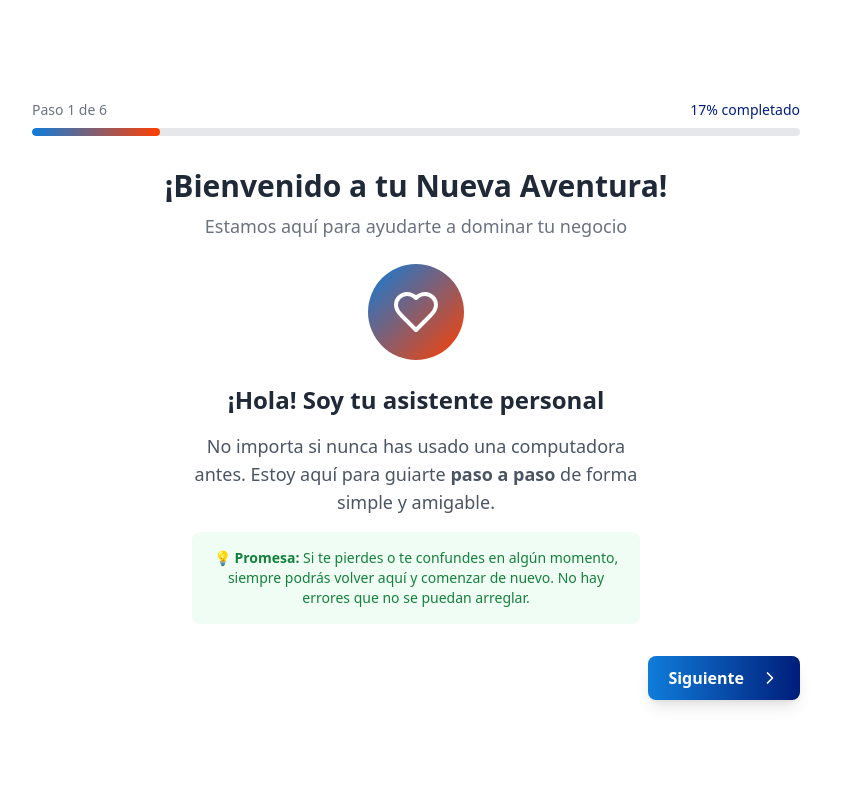
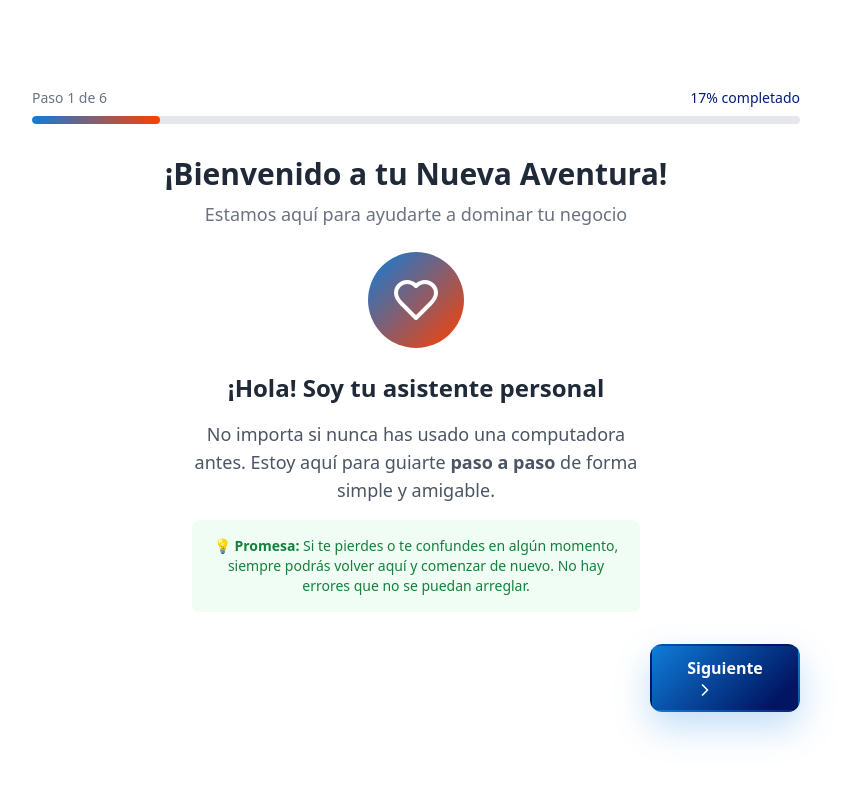
Before and after one commit to jpfrut/jpfrut, a React (Vite) app: page / in a window 1280 px wide. Shown: the top 800 px of the page, without its empty margins (224-1069 px from the left). Built offline with nearby package versions, Linux system fonts and the light colour scheme.

Commit message:
feat: align ui components with brand tokens

```diff
--- a/src/components/ui/Badge.jsx
+++ b/src/components/ui/Badge.jsx
@@ -1,22 +1,26 @@
 import { motion } from 'framer-motion'
+import { tones } from '../../theme/brandTokens'
+
+const toneKeys = Object.keys(tones)
 
 const Badge = ({
   children,
-  variant = 'default',
+  variant = 'tint',
+  tone = 'neutral',
   size = 'md',
   icon,
   pulse = false,
   className = '',
 }) => {
-  const variants = {
-    default: 'bg-slate-100 text-slate-700',
-    primary: 'bg-primary-100 text-primary-700',
-    secondary: 'bg-secondary-100 text-secondary-700',
-    success: 'bg-green-100 text-green-700',
-    warning: 'bg-yellow-100 text-yellow-700',
-    danger: 'bg-red-100 text-red-700',
-    info: 'bg-blue-100 text-blue-700',
+  let resolvedVariant = variant
+  let resolvedTone = tone
+
+  if (toneKeys.includes(variant) && tone === 'neutral') {
+    resolvedTone = variant
+    resolvedVariant = 'tint'
   }
+
+  const toneToken = tones[resolvedTone] ?? tones.neutral
 
   const sizes = {
     sm: 'px-2 py-0.5 text-xs',
@@ -24,19 +28,47 @@ const Badge = ({
     lg: 'px-4 py-1.5 text-base',
   }
 
+  const variantStyles = {
+    solid: {
+      background: toneToken.gradient,
+      color: toneToken.onSolid,
+      borderColor: 'transparent',
+    },
+    tint: {
+      background: toneToken.surface,
+      color: toneToken.onSurface,
+      borderColor: 'transparent',
+    },
+    outline: {
+      background: 'transparent',
+      color: toneToken.onSurface,
+      borderColor: toneToken.border,
+    },
+  }
+
+  const style = variantStyles[resolvedVariant] ?? variantStyles.tint
+  const normalizedClassName = className ?? ''
+  const hasCustomBackground = /(^|\s)(bg-|from-|via-|to-)/.test(normalizedClassName)
+  const hasCustomText = /(^|\s)text-/.test(normalizedClassName)
+  const hasCustomBorder = /(^|\s)border(-|\[)/.test(normalizedClassName)
+
   return (
     <motion.span
       initial={{ scale: 0 }}
       animate={{ scale: 1 }}
       className={`
-        inline-flex items-center gap-1.5 rounded-full font-semibold
-        ${variants[variant]}
+        inline-flex items-center gap-1.5 rounded-full font-semibold border border-transparent
         ${sizes[size]}
         ${pulse ? 'animate-pulse' : ''}
         ${className}
       `}
+      style={{
+        background: hasCustomBackground ? undefined : style.background,
+        color: hasCustomText ? undefined : style.color,
+        borderColor: hasCustomBorder ? undefined : style.borderColor,
+      }}
     >
-      {icon && <span>{icon}</span>}
+      {icon && <span className="flex items-center" aria-hidden="true">{icon}</span>}
       {children}
     </motion.span>
   )
--- a/src/components/ui/Button.jsx
+++ b/src/components/ui/Button.jsx
@@ -1,25 +1,65 @@
 import { motion } from 'framer-motion'
+import { tones, shadows } from '../../theme/brandTokens'
+
+const toneKeys = Object.keys(tones)
 
 const Button = ({
   children,
   onClick,
-  variant = 'primary',
+  variant = 'solid',
+  tone = 'primary',
   size = 'md',
   disabled = false,
   className = '',
   icon,
+  iconPosition = 'left',
   ...props
 }) => {
-  const baseClasses = 'font-semibold rounded-lg transition-all duration-200 flex items-center justify-center gap-2'
+  const baseClasses =
+    'font-semibold rounded-xl transition-all duration-200 flex items-center justify-center gap-2 border-2 border-transparent focus-visible:outline-none focus-visible:ring-2 focus-visible:ring-offset-2 focus-visible:ring-primary-200'
 
-  const variants = {
-    primary: 'bg-gradient-to-r from-primary-500 to-primary-600 text-white hover:from-primary-600 hover:to-primary-700 shadow-lg hover:shadow-xl',
-    secondary: 'bg-gradient-to-r from-secondary-500 to-secondary-600 text-white hover:from-secondary-600 hover:to-secondary-700 shadow-lg hover:shadow-xl',
-    outline: 'border-2 border-primary-500 text-primary-600 hover:bg-primary-50',
-    ghost: 'text-primary-600 hover:bg-primary-50',
-    success: 'bg-gradient-to-r from-green-500 to-emerald-600 text-white hover:from-green-600 hover:to-emerald-700 shadow-lg',
-    danger: 'bg-gradient-to-r from-red-500 to-rose-600 text-white hover:from-red-600 hover:to-rose-700 shadow-lg',
+  let resolvedVariant = variant
+  let resolvedTone = tone
+
+  if (toneKeys.includes(variant) && tone === 'primary') {
+    resolvedTone = variant
+    resolvedVariant = 'solid'
   }
+
+  if (variant === 'ghost') {
+    resolvedVariant = 'surface'
+  }
+
+  const toneToken = tones[resolvedTone] ?? tones.primary
+
+  const variantStyles = {
+    solid: {
+      background: toneToken.gradient,
+      color: toneToken.onSolid,
+      borderColor: 'transparent',
+      boxShadow: shadows.brandGlowSoft,
+    },
+    surface: {
+      background: toneToken.surface,
+      color: toneToken.onSurface,
+      borderColor: toneToken.border,
+      boxShadow: 'none',
+    },
+    outline: {
+      background: 'transparent',
+      color: toneToken.onSurface,
+      borderColor: toneToken.border,
+      boxShadow: 'none',
+    },
+    iconOnly: {
+      background: toneToken.surface,
+      color: toneToken.onSurface,
+      borderColor: toneToken.border,
+      boxShadow: 'none',
+    },
+  }
+
+  const variantStyle = variantStyles[resolvedVariant] ?? variantStyles.solid
 
   const sizes = {
     sm: 'px-3 py-1.5 text-sm',
@@ -27,7 +67,28 @@ const Button = ({
     lg: 'px-7 py-3.5 text-lg',
   }
 
+  const iconOnlySizes = {
+    sm: 'w-9 h-9 text-sm',
+    md: 'w-11 h-11 text-base',
+    lg: 'w-14 h-14 text-lg',
+  }
+
+  const spacingClasses =
+    resolvedVariant === 'iconOnly'
+      ? iconOnlySizes[size] ?? iconOnlySizes.md
+      : sizes[size] ?? sizes.md
+
   const disabledClasses = 'opacity-50 cursor-not-allowed'
+
+  const renderIcon = (position) => {
+    if (!icon || resolvedVariant === 'iconOnly') return null
+    if (iconPosition !== position) return null
+    return (
+      <span className="flex items-center" aria-hidden="true">
+        {icon}
+      </span>
+    )
+  }
 
   return (
     <motion.button
@@ -37,15 +98,34 @@ const Button = ({
       disabled={disabled}
       className={`
         ${baseClasses}
-        ${variants[variant]}
-        ${sizes[size]}
+        ${resolvedVariant === 'iconOnly' ? 'rounded-full' : ''}
+        ${spacingClasses}
         ${disabled ? disabledClasses : ''}
         ${className}
       `}
+      style={{
+        background: variantStyle.background,
+        color: variantStyle.color,
+        borderColor: variantStyle.borderColor,
+        boxShadow: variantStyle.boxShadow,
+      }}
       {...props}
     >
-      {icon && <span>{icon}</span>}
-      {children}
+      {resolvedVariant === 'iconOnly' ? (
+        icon ? (
+          <span className="flex items-center justify-center" aria-hidden={!children}>
+            {icon}
+          </span>
+        ) : (
+          children
+        )
+      ) : (
+        <>
+          {renderIcon('left')}
+          <span className="whitespace-nowrap">{children}</span>
+          {renderIcon('right')}
+        </>
+      )}
     </motion.button>
   )
 }
--- a/src/components/ui/Card.jsx
+++ b/src/components/ui/Card.jsx
@@ -1,18 +1,47 @@
 import { motion } from 'framer-motion'
+import { surfaces } from '../../theme/brandTokens'
+
+const surfaceVariants = {
+  surface: surfaces.card,
+  tintPrimary: surfaces.tintPrimary,
+  tintSecondary: surfaces.tintSecondary,
+  glass: surfaces.glass,
+}
 
 const Card = ({
   children,
   className = '',
   hover = true,
-  gradient = false,
+  variant = 'surface',
   onClick,
   ...props
 }) => {
-  const baseClasses = 'rounded-2xl p-6 transition-all duration-300'
-  const hoverClasses = hover ? 'hover:scale-105 hover:shadow-2xl cursor-pointer' : ''
-  const gradientClasses = gradient
-    ? 'bg-gradient-to-br from-white to-primary-50/30'
-    : 'bg-white'
+  const baseClasses = 'rounded-2xl p-6 transition-all duration-300 border shadow-none'
+  const hoverClasses = hover ? 'cursor-pointer' : ''
+  const normalizedClassName = className ?? ''
+  const tone = surfaceVariants[variant] ?? surfaceVariants.surface
+
+  const hasCustomBackground = /(^|\s)(bg-|from-|via-|to-)/.test(normalizedClassName)
+  const hasCustomBorder = /(^|\s)border(-|\[)/.test(normalizedClassName)
+  const hasCustomShadow = normalizedClassName.includes('shadow')
+
+  const surfaceStyles = {}
+
+  if (!hasCustomBackground && tone?.base) {
+    surfaceStyles.background = tone.gradient ?? tone.base
+  }
+
+  if (!hasCustomBorder && tone?.border) {
+    surfaceStyles.borderColor = tone.border
+  }
+
+  if (!hasCustomShadow && tone?.shadow) {
+    surfaceStyles.boxShadow = tone.shadow
+  }
+
+  if (variant === 'glass' && tone?.blur) {
+    surfaceStyles.backdropFilter = `blur(${tone.blur})`
+  }
 
   return (
     <motion.div
@@ -21,14 +50,8 @@ const Card = ({
       transition={{ duration: 0.3 }}
       whileHover={hover ? { y: -5 } : {}}
       onClick={onClick}
-      className={`
-        ${baseClasses}
-        ${hoverClasses}
-        ${gradientClasses}
-        shadow-lg
-        border border-slate-200/50
-        ${className}
-      `}
+      className={`${baseClasses} ${hoverClasses} ${normalizedClassName}`}
+      style={surfaceStyles}
       {...props}
     >
       {children}
--- a/src/components/ui/ProgressBar.jsx
+++ b/src/components/ui/ProgressBar.jsx
@@ -1,4 +1,7 @@
 import { motion } from 'framer-motion'
+import { tones } from '../../theme/brandTokens'
+
+const allowedColors = ['primary', 'secondary', 'accent', 'success', 'warning', 'danger']
 
 const ProgressBar = ({
   progress = 0,
@@ -17,13 +20,8 @@ const ProgressBar = ({
     lg: 'h-4',
   }
 
-  const colors = {
-    primary: 'from-primary-500 to-primary-600',
-    secondary: 'from-secondary-500 to-secondary-600',
-    success: 'from-green-500 to-emerald-600',
-    warning: 'from-yellow-500 to-orange-600',
-    danger: 'from-red-500 to-rose-600',
-  }
+  const toneKey = allowedColors.includes(color) ? color : 'primary'
+  const toneToken = tones[toneKey] ?? tones.primary
 
   return (
     <div className={`w-full ${className}`}>
@@ -32,7 +30,7 @@ const ProgressBar = ({
           <span className="text-sm font-medium text-slate-700">
             Progreso
           </span>
-          <span className="text-sm font-bold text-primary-600">
+          <span className="text-sm font-bold" style={{ color: toneToken.onSurface }}>
             {Math.round(percentage)}%
           </span>
         </div>
@@ -42,7 +40,8 @@ const ProgressBar = ({
           initial={{ width: 0 }}
           animate={{ width: `${percentage}%` }}
           transition={animated ? { duration: 0.5, ease: 'easeOut' } : { duration: 0 }}
-          className={`h-full bg-gradient-to-r ${colors[color]} rounded-full relative`}
+          className="h-full rounded-full relative"
+          style={{ background: toneToken.gradient }}
         >
           {animated && percentage > 0 && (
             <motion.div
--- a/src/theme/brandTokens.js
+++ b/src/theme/brandTokens.js
@@ -39,6 +39,32 @@ const brandColors = {
     aqua: '#00BBE6',
     brillante: '#0F7CDA',
   },
+  functional: {
+    success: {
+      100: '#dcfce7',
+      500: '#22c55e',
+      600: '#16a34a',
+      700: '#15803d',
+    },
+    warning: {
+      100: '#fef9c3',
+      500: '#facc15',
+      600: '#d97706',
+      700: '#92400e',
+    },
+    danger: {
+      100: '#fee2e2',
+      500: '#ef4444',
+      600: '#dc2626',
+      700: '#991b1b',
+    },
+    info: {
+      100: '#e0f2fe',
+      500: '#0ea5e9',
+      600: '#0284c7',
+      700: '#0369a1',
+    },
+  },
 }
 
 export const surfaces = {
@@ -52,6 +78,17 @@ export const surfaces = {
   card: {
     base: '#ffffff',
     border: 'rgba(15, 124, 218, 0.12)',
+    shadow: '0 20px 35px rgba(15, 124, 218, 0.08)',
+  },
+  tintPrimary: {
+    base: 'rgba(15, 124, 218, 0.08)',
+    border: 'rgba(15, 124, 218, 0.2)',
+    shadow: '0 25px 45px rgba(15, 124, 218, 0.15)',
+  },
+  tintSecondary: {
+    base: 'rgba(255, 63, 0, 0.08)',
+    border: 'rgba(255, 63, 0, 0.2)',
+    shadow: '0 25px 45px rgba(255, 63, 0, 0.15)',
   },
   glass: {
     base: 'rgba(255, 255, 255, 0.78)',
@@ -90,7 +127,64 @@ export const gradients = {
   heroBlue: surfaces.hero.gradient,
   ctaOrange: `linear-gradient(135deg, ${brandColors.secondary[400]} 0%, ${brandColors.secondary[600]} 80%)`,
   accentAqua: `linear-gradient(135deg, ${brandColors.accent.aqua} 0%, ${brandColors.primary[500]} 80%)`,
+  success: `linear-gradient(135deg, ${brandColors.functional.success[500]} 0%, ${brandColors.functional.success[600]} 85%)`,
+  warning: `linear-gradient(135deg, ${brandColors.functional.warning[500]} 0%, ${brandColors.functional.warning[600]} 85%)`,
+  danger: `linear-gradient(135deg, ${brandColors.functional.danger[500]} 0%, ${brandColors.functional.danger[600]} 85%)`,
+  info: `linear-gradient(135deg, ${brandColors.functional.info[500]} 0%, ${brandColors.functional.info[600]} 85%)`,
   glassHighlight: `linear-gradient(135deg, rgba(255,255,255,0.9), rgba(255,255,255,0.65))`,
+}
+
+const toneFactory = (gradient, options = {}) => ({
+  gradient,
+  onSolid: options.onSolid ?? text.inverse,
+  surface: options.surface ?? 'rgba(255,255,255,0.35)',
+  onSurface: options.onSurface ?? text.strong,
+  border: options.border ?? 'rgba(15, 124, 218, 0.25)',
+})
+
+export const tones = {
+  primary: toneFactory(gradients.heroBlue, {
+    surface: 'rgba(15, 124, 218, 0.08)',
+    onSurface: brandColors.primary[700],
+    border: 'rgba(15, 124, 218, 0.35)',
+  }),
+  secondary: toneFactory(gradients.ctaOrange, {
+    surface: 'rgba(255, 63, 0, 0.08)',
+    onSurface: brandColors.secondary[700],
+    border: 'rgba(255, 63, 0, 0.35)',
+  }),
+  accent: toneFactory(gradients.accentAqua, {
+    surface: 'rgba(0, 187, 230, 0.12)',
+    onSurface: brandColors.primary[700],
+    border: 'rgba(0, 187, 230, 0.35)',
+  }),
+  success: toneFactory(gradients.success, {
+    surface: brandColors.functional.success[100],
+    onSurface: brandColors.functional.success[700],
+    border: 'rgba(34, 197, 94, 0.4)',
+  }),
+  warning: toneFactory(gradients.warning, {
+    surface: brandColors.functional.warning[100],
+    onSurface: brandColors.functional.warning[700],
+    border: 'rgba(234, 179, 8, 0.45)',
+    onSolid: '#422006',
+  }),
+  danger: toneFactory(gradients.danger, {
+    surface: brandColors.functional.danger[100],
+    onSurface: brandColors.functional.danger[700],
+    border: 'rgba(239, 68, 68, 0.45)',
+  }),
+  info: toneFactory(gradients.info, {
+    surface: brandColors.functional.info[100],
+    onSurface: brandColors.functional.info[700],
+    border: 'rgba(14, 165, 233, 0.35)',
+  }),
+  neutral: toneFactory(`linear-gradient(135deg, ${brandColors.neutral[200]} 0%, ${brandColors.neutral[300]} 100%)`, {
+    surface: brandColors.neutral[100],
+    onSurface: text.muted,
+    border: 'rgba(148, 163, 184, 0.45)',
+    onSolid: text.strong,
+  }),
 }
 
 const toRgb = (color) => {
@@ -218,6 +312,7 @@ export default {
   icons,
   shadows,
   gradients,
+  tones,
   helpers: {
     getContrastRatio,
     getRecommendedTextOnSurface,
```
